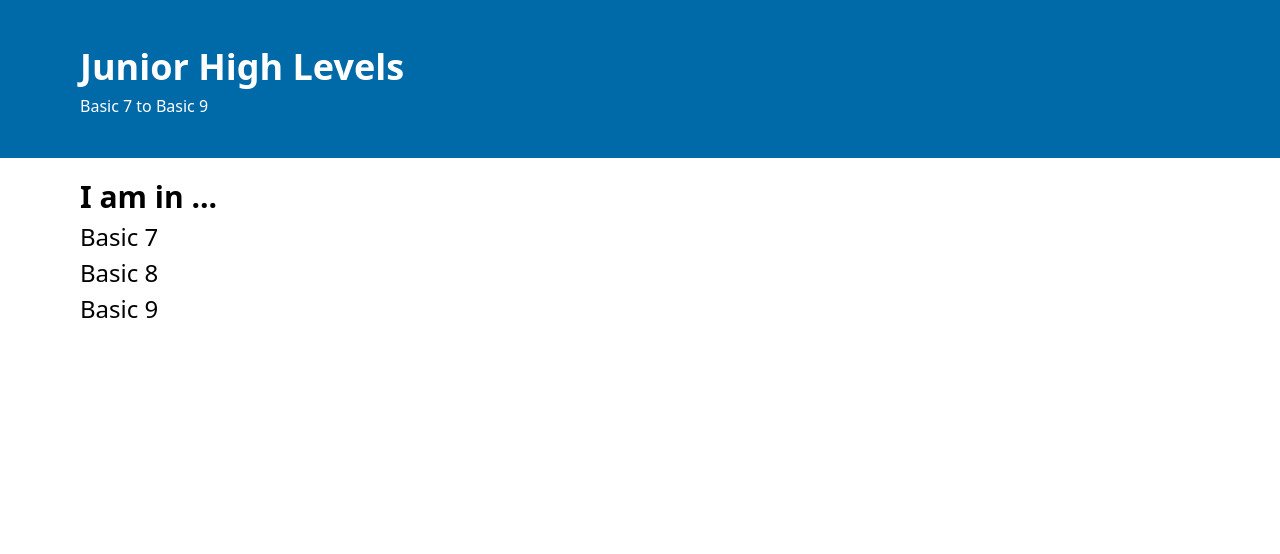
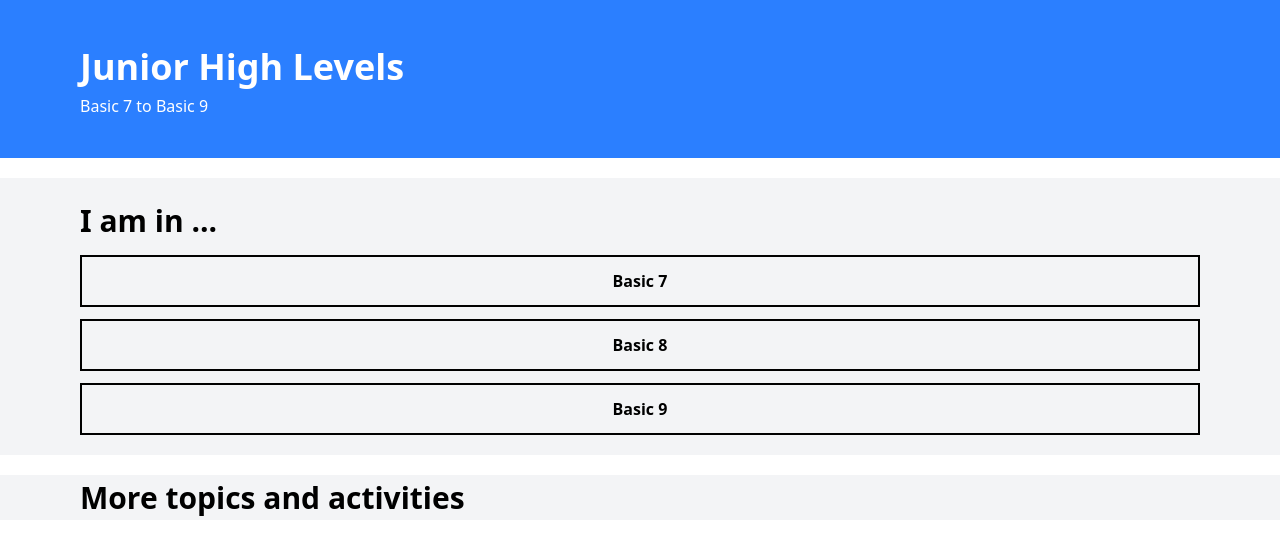
Before and after one commit to esovor/ghdigitalclassroom, a Next.js app: page /jhs in a window 1280 px wide. Shown: the top 554 px of the page. Built offline with nearby package versions, Linux system fonts and the light colour scheme.

Commit message:
9 commit

```diff
--- a/app/(learn)/jhs/page.tsx
+++ b/app/(learn)/jhs/page.tsx
@@ -7,26 +7,33 @@ export default function JuniorHigh () {
         <div>
 
 
-            <div className="sectionHeaderRed">
+            <section className="sectionHeader bg-blue-500">
                 <div className="container">
                     <h1 className="font-bold">Junior High Levels </h1>
                     <p>Basic 7 to Basic 9 </p>
                 </div>
-            </div>
-
-            <section className="container pt-4 pb-4">
-
-                <h2 className="font-semibold">I am in ...</h2>
-
-                <div><Link className="cus_LinkRED" href="/levels/basic-7"><h3>Basic 7</h3></Link></div>
-                <div><Link className="cus_LinkRED" href="/levels/basic-8"><h3>Basic 8</h3></Link></div>
-                <div><Link className="cus_LinkRED" href="/levels/basic-9"><h3>Basic 9</h3></Link></div>
             </section>
 
-            <div>
+            <section className="bg-gray-100 my-5 py-5">
+                <div className="container">
+                    <h2 className="font-semibold">I am in ...</h2>
+
+                    <div>
+                        <Link className="btn-primary" href="/levels/basic-7"><span className="font-semibold">Basic 7</span></Link>
+                        <Link className="btn-primary" href="/levels/basic-8">Basic 8</Link>
+                        <Link className="btn-primary" href="/levels/basic-9">Basic 9</Link>
+                    </div>
+                </div>
+            </section>
+
+            <section className="bg-gray-100">
+                <div className="container">
+                    <h2 className="font-semibold">More topics and activities</h2>
+                </div>
 
 
-            </div>
+
+            </section>
 
 
         </div>
--- a/app/globals.css
+++ b/app/globals.css
@@ -69,10 +69,18 @@
 
 
 @layer components {
-    .sectionHeaderRed {
-        background: var(--color-sky-700);
+    .sectionHeader {
+        /*background: var(--color-sky-700);*/
         color: var(--color-white);
         padding-top: 40px;
         padding-bottom: 40px;
+        /*font-weight: bold;*/
+
     }
+
+    .btn-primary {
+        @apply block text-center mt-3 border-2 px-4 py-3 font-semibold
+        hover:bg-blue-500 hover:text-white hover:underline
+    }
+
 }
--- a/app/levels/basic-7/page.tsx
+++ b/app/levels/basic-7/page.tsx
@@ -4,9 +4,9 @@ export default function Basic7 () {
     return (
         <div>
 
-            <section>
+            <section className="sectionHeader bg-sky-950">
                 <div className="container">
-                    <h1>Basic 7 </h1>
+                    <h1>Basic Seven </h1>
                     <p>The first stage of the three-year Junior High School in Ghana</p>
                 </div>
 
```
